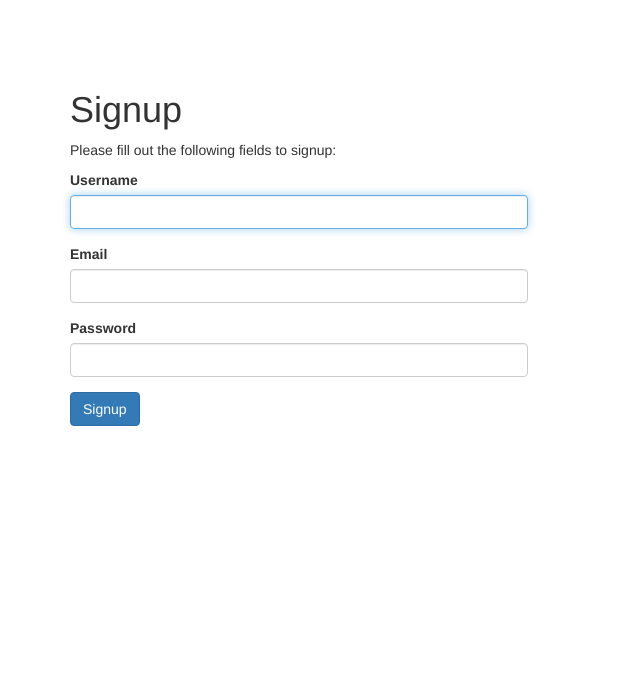
After one commit to aakovalenko/blogPost, a Yii app: template views/site/signup.php in a window 1280 px wide. The commit adds this page. Shown: the top 681 px of the page, without its empty margins (0-640 px from the left). Run offline with PHP 8.4 and a stand-in for Yii, Linux system fonts and the light colour scheme; the template is opened without the code that fills it, so the values that code supplies are empty; form fields are guessed from the names that the template uses; some libraries are stand-ins or nearby versions.

Commit message:
attempt to create signup form

```diff
--- a/controllers/SiteController.php
+++ b/controllers/SiteController.php
@@ -9,6 +9,7 @@ use yii\web\Response;
 use yii\filters\VerbFilter;
 use app\models\LoginForm;
 use app\models\ContactForm;
+use app\models\SignupForm;
 
 class SiteController extends Controller
 {
@@ -123,4 +124,8 @@ class SiteController extends Controller
     {
         return $this->render('about');
     }
+    public function actionSignup()
+    {
+        return $this->render('signup');
+    }
 }
--- a/views/site/login.php
+++ b/views/site/login.php
@@ -38,6 +38,11 @@ $this->params['breadcrumbs'][] = $this->title;
             </div>
         </div>
 
+    <div class="alert alert-info" role="alert">
+        If you aren't register, please  <a href="../site/signup" class="alert-link">Sign app</a>
+    </div>
+
+
     <?php ActiveForm::end(); ?>
 
     <div class="col-lg-offset-1" style="color:#999;">
--- /dev/null
+++ b/views/site/signup.php
@@ -0,0 +1,33 @@
+<?php
+/* @var $this yii\web\View */
+/* @var $form yii\bootstrap\ActiveForm */
+/* @var $model \frontend\models\SignupForm */
+use yii\helpers\Html;
+use yii\bootstrap\ActiveForm;
+
+$this->title = 'Signup';
+$this->params['breadcrumbs'][] = $this->title;
+?>
+<div class="site-signup">
+    <h1><?= Html::encode($this->title) ?></h1>
+
+    <p>Please fill out the following fields to signup:</p>
+
+    <div class="row">
+        <div class="col-lg-5">
+            <?php $form = ActiveForm::begin(['id' => 'form-signup']); ?>
+
+            <?= $form->field($model, 'username')->textInput(['autofocus' => true]) ?>
+
+            <?= $form->field($model, 'email') ?>
+
+            <?= $form->field($model, 'password')->passwordInput() ?>
+
+            <div class="form-group">
+                <?= Html::submitButton('Signup', ['class' => 'btn btn-primary', 'name' => 'signup-button']) ?>
+            </div>
+
+            <?php ActiveForm::end(); ?>
+        </div>
+    </div>
+</div>
```
